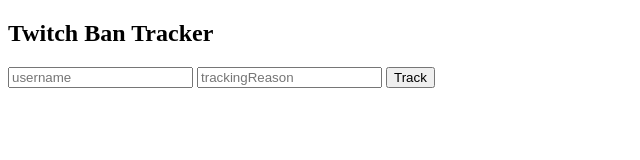
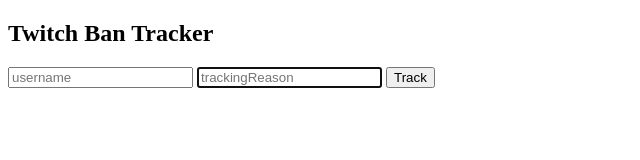
Before and after one commit to stephanrenggli/twitch-ban-tracker-chrome, a browser extension: page index.html in a window 1280 px wide. Shown: the whole page, without its empty margins (0-640 px from the left). Drawn offline with Linux system fonts and the light colour scheme.

Commit message:
Add autofocus to trackingReason field

```diff
--- a/index.html
+++ b/index.html
@@ -12,7 +12,7 @@
     <h2>Twitch Ban Tracker</h2>
     <div id="container">
         <input autocomplete="off" type="text" placeholder="username" id="username">
-        <input autocomplete="off" type="text" placeholder="trackingReason" id="trackingReason">
+        <input autocomplete="off" type="text" placeholder="trackingReason" id="trackingReason" autofocus>
         <button type="button" id="track">Track</button>
         <p id="response"></p>
     </div>
```
